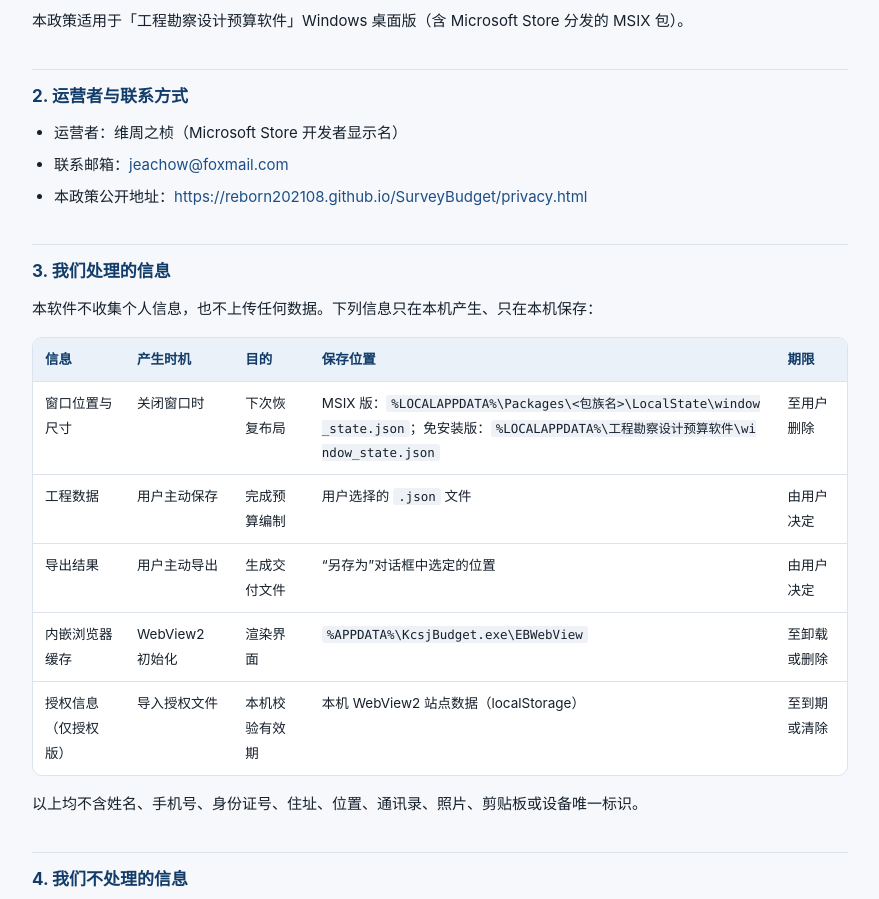
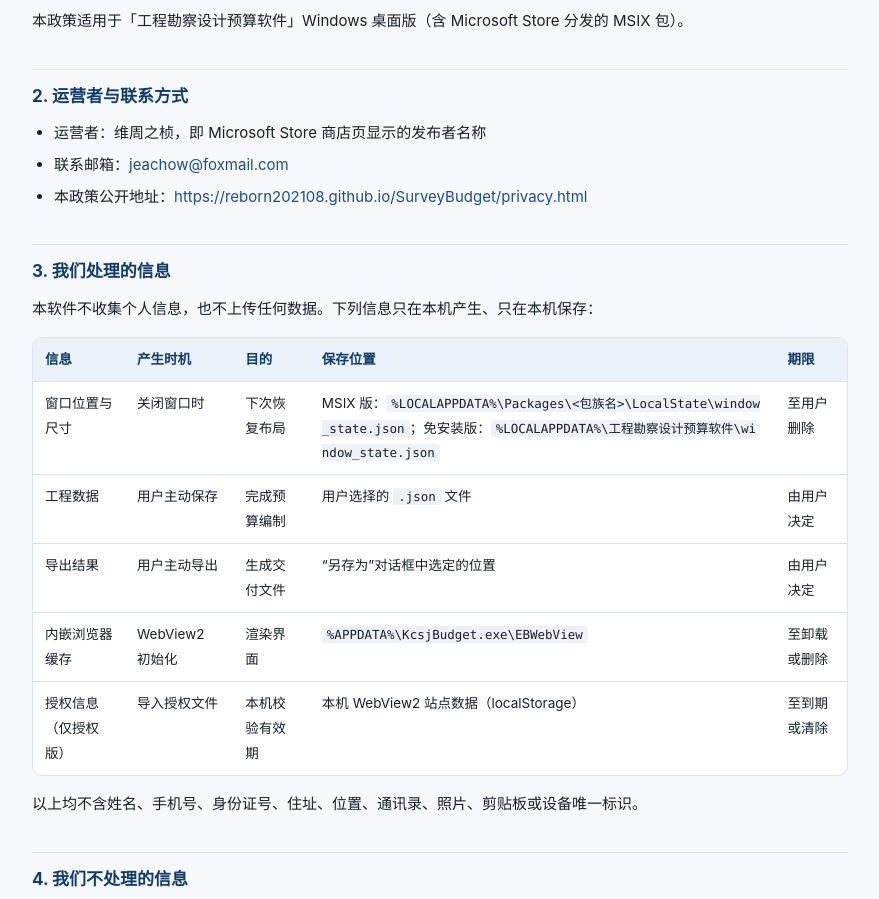
Before and after one commit to Reborn202108/SurveyBudget, a plain HTML site: page privacy.html in a window 1280 px wide. Shown: the part 904-1803 px from the top of the page, without its empty margins (200-1079 px from the left). Drawn offline with Linux system fonts and the light colour scheme.

Commit message:
Reword operator line for readers and trim internal checklist notes in README
Section 2 / E2 now states that the operator name is the publisher name shown on the Microsoft Store listing, instead of exposing the field source. README drops the operator-name and version to-do lines and points to the internal msix/store/policy-checklist.md instead.

```diff
--- a/privacy.html
+++ b/privacy.html
@@ -51,7 +51,7 @@
 
   <h2 id="s2">2. 运营者与联系方式</h2>
   <ul>
-    <li>运营者：维周之桢（Microsoft Store 开发者显示名）</li>
+    <li>运营者：维周之桢，即 Microsoft Store 商店页显示的发布者名称</li>
     <li>联系邮箱：<a href="mailto:jeachow@foxmail.com">jeachow@foxmail.com</a></li>
     <li>本政策公开地址：<a href="https://reborn202108.github.io/SurveyBudget/privacy.html">https://reborn202108.github.io/SurveyBudget/privacy.html</a></li>
   </ul>
```
Also changed, not shown: privacy.en.html (+1 -1 lines), 1 other file.
